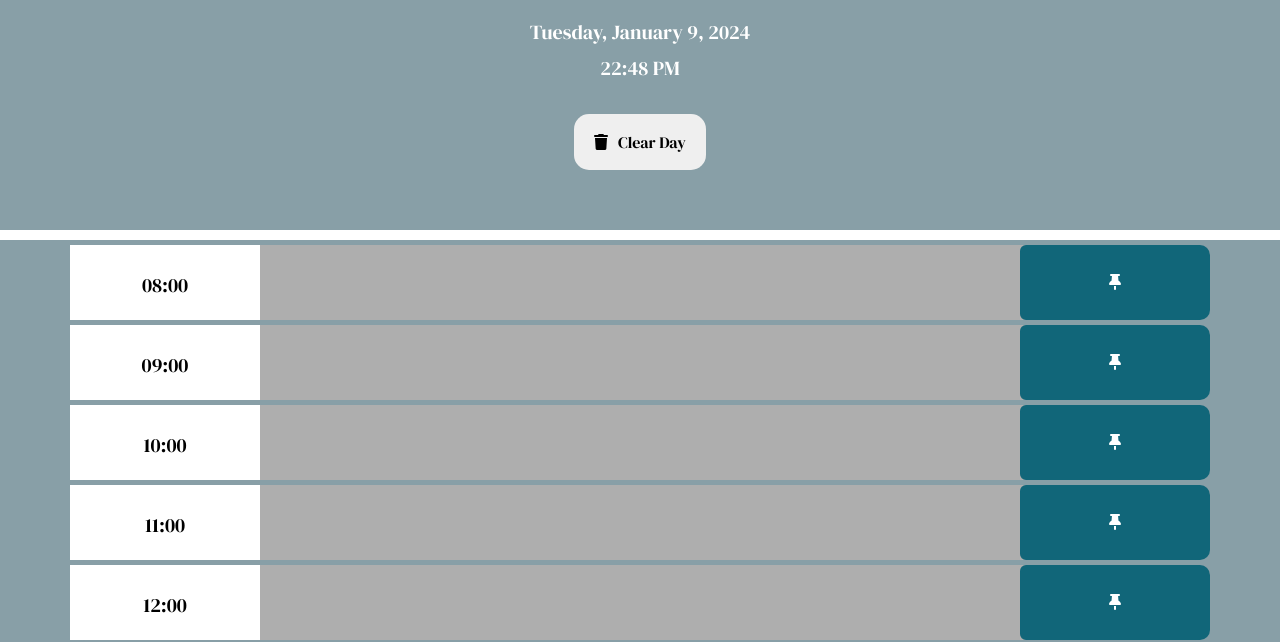
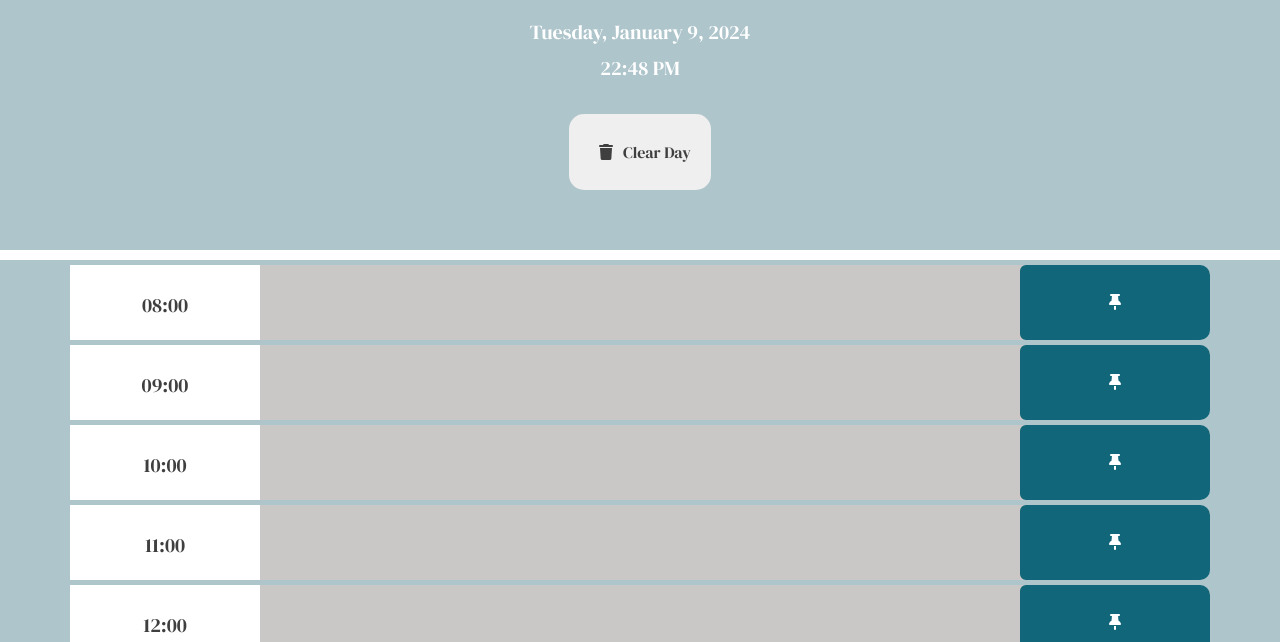
Before and after one commit to quikstart86/TJ---Work-Day-Scheduler, a plain HTML site: page index.html in a window 1280 px wide. Shown: the part 163-805 px from the top of the page. Drawn offline with nearby package versions, Linux system fonts and the light colour scheme.

Commit message:
finshied of the last bit of styling and added in comments to all the HTML/CSS/JS code. Tested the app in browser

```diff
--- a/assets/script.js
+++ b/assets/script.js
@@ -1,18 +1,20 @@
-$(document).ready(function() {
+$(document).ready(function () {
 
+    // dayjs plugin for date and time function on app displaying day/month/year + hours and mins (am/pm)
     function displayTime() {
-        $(`#currentDay`).text(dayjs().format (`dddd, MMMM D, YYYY`))
+        $(`#currentDay`).text(dayjs().format(`dddd, MMMM D, YYYY`))
         $(`#currentTime`).text(dayjs().format(`HH:mm A`))
     }
 
-
+    // update every second
     setInterval(displayTime, 1000)
 
     function updateHour() {
         let currentHour = dayjs().hour();
         let timeBlocks = $(".time-block");
 
-    timeBlocks.each(function() {
+        // if loop > used to cycle through time conditions for functionality and styling
+        timeBlocks.each(function () {
             let blockHour = parseInt($(this).attr("id"));
 
             if (currentHour > blockHour) {
@@ -31,28 +33,23 @@ function updateHour() {
     // Calling the function to update the hours
     updateHour();
 
-$('.saveBtn').on('click', function() {
+    // assigning click function on saveBtn & setting items to local storage
+    $('.saveBtn').on('click', function () {
         let textValue = $(this).siblings('.description').val();
         let timeValue = $(this).parent().attr('id');
         localStorage.setItem(timeValue, textValue);
-    console.log(`Saved: ${timeValue} - ${textValue}`);
     });
 
-$('.time-block').each(function() {
+    // retrieving from local storage
+    $('.time-block').each(function () {
         let hour = $(this).attr('id');
         let storedValue = localStorage.getItem(hour);
         $(this).find('.description').val(storedValue);
         console.log(`Retrieved: ${hour} - ${storedValue}`);
     });
 
-// const saveMessage = `Saved Event`
-// $(`.saveBtn`).on(`click`)
-// , function() {
-// $(`#eventMessage`).innerHTML = saveMessage;
-// }
-
-
-$(`#clearAllBtn`).on(`click`, function() {
+    // adding clear all functionality to the page to clear local storage
+    $(`#clearAllBtn`).on(`click`, function () {
         localStorage.clear()
         document.location.reload();
     })
--- a/assets/style.css
+++ b/assets/style.css
@@ -1,20 +1,22 @@
+/* body styling of doc inc. google font */
 body {
-    font-family: 'DM Serif Display', sans-serif;
+  font-family: "DM Serif Display", sans-serif;
   font-size: 16px;
   line-height: 1;
-    background-color: #889fa7;
+  background-color: #aec5cb;
 }
 
+/* text area styling for input text */
 textarea {
   background: transparent;
   border: none;
   resize: none;
   color: #000000;
-    border-left: 0px solid black;
   padding: 10px;
-    font-family: 'lora';
+  font-family: "lora";
 }
 
+/* header styling */
 header {
   text-align: center;
   background-color: transparent;
@@ -24,43 +26,50 @@ body {
   padding: 60px;
 }
 
+/* Text area styling */
 .description {
   white-space: pre-wrap;
 }
-
+/* time-block styling */
 .time-block {
   text-align: center;
   border-radius: 15px;
 }
 
+/* row styling*/
 .row {
   white-space: pre-wrap;
   height: 80px;
-    border-top: 5px solid #889fa7;
+  border-top: 5px solid #aec5cb;
 }
 
+/* hour styling (& time text) */
 .hour {
   background-color: #ffffff;
-    color: #000000;
-    padding-top: 30px ;
+  color: #3f3f3f;
+  padding-top: 30px;
   font-size: 20px;
 }
 
+/* past styling for hour blocks */
 .past {
-    background-color: #aeaeae;
+  background-color: #cac7c7;
   color: white;
 }
 
+/* present styling for hour blocks */
 .present {
   background-color: #fa948e;
   color: white;
 }
 
+/* future styling for hour blocks */
 .future {
   background-color: #aaf7aa;
   color: white;
 }
 
+/* save btn styling */
 .saveBtn {
   border-top-right-radius: 10px;
   border-bottom-right-radius: 10px;
@@ -68,29 +77,33 @@ body {
   color: white;
 }
 
+/* saveBtn hover styling */
 .saveBtn:hover {
   background-color: #000000;
 }
 
+/* fontawesome save icon styling */
 .saveBtn i:hover {
   font-size: 20px;
   transition: all 0.3s ease-in-out;
 }
 
+/* clear button styling */
 #clearAllBtn {
   padding: 20px;
   border-radius: 15px;
   border: none;
   margin-top: 20px;
+  color: #3f3f3f;
 }
 
+/* clear day trash icon styling */
 .fa-trash {
-    padding-right: 10px;
+  padding: 10px;
+  color: #3f3f3f;
 }
 
-  /* #eventMessage {
-    position: absolute;
-    top: 15%;
-    left: 6%;
-    font-size: 5vw;
-   } */
+/* clear day button hover */
+#clearAllBtn:hover {
+  box-shadow: 0 0 11px rgba(33, 33, 33, 0.2);
+}
--- a/index.html
+++ b/index.html
@@ -5,25 +5,36 @@
   <meta charset="UTF-8" />
   <meta name="viewport" content="width=device-width, initial-scale=1.0" />
   <meta http-equiv="X-UA-Compatible" content="ie=edge" />
+
+  <!-- Bootstrap -->
   <link href="https://cdn.jsdelivr.net/npm/bootstrap@5.3.0-alpha3/dist/css/bootstrap.min.css" rel="stylesheet"
     integrity="sha384-KK94CHFLLe+nY2dmCWGMq91rCGa5gtU4mk92HdvYe+M/SXH301p5ILy+dN9+nJOZ" crossorigin="anonymous" />
+
+  <!-- fontawesome -->
   <link rel="stylesheet" href="https://use.fontawesome.com/releases/v5.8.1/css/all.css"
     integrity="sha384-50oBUHEmvpQ+1lW4y57PTFmhCaXp0ML5d60M1M7uH2+nqUivzIebhndOJK28anvf" crossorigin="anonymous" />
+
+  <!-- google fonts -->
   <link rel="preconnect" href="https://fonts.googleapis.com">
   <link rel="preconnect" href="https://fonts.gstatic.com" crossorigin>
-    <link href="https://fonts.googleapis.com/css2?family=DM+Serif+Display&family=Lora:ital,wght@0,400;0,500;0,600;0,700;1,700&display=swap" rel="stylesheet">
-  <!-- updated link to own custom style sheet -->
+  <link
+    href="https://fonts.googleapis.com/css2?family=DM+Serif+Display&family=Lora:ital,wght@0,400;0,500;0,600;0,700;1,700&display=swap"
+    rel="stylesheet">
+
+  <!-- custom style sheet -->
   <link rel="stylesheet" href="assets/style.css" />
   <title>Work Day Scheduler</title>
+
 </head>
 
 <body>
 
   <header>
     <h1 class="display-3 mb-5">Work Day Scheduler</h1>
-    <p id="currentDay" class="lead"><p id="currentTime" class="lead"></p>
+    <p id="currentDay" class="lead">
+    <p id="currentTime" class="lead"></p>
 
-<!-- Button for emptying all sheduled events from local storage -->
+    <!-- Button for emptying all scheduled events from local storage -->
     <button id="clearAllBtn"><i class="fa-solid fa-trash"></i>Clear Day</button>
   </header>
 
@@ -34,7 +45,6 @@
       <div class="col-md-2 hour">08:00</div>
       <textarea class="col-md-8 description"></textarea>
       <button class="btn saveBtn col-md-2"><i class="fa-solid fa-thumbtack"></i></button>
-        <!-- <p id="eventMessage"></p> -->
     </div>
     <div id="9" class="row time-block">
       <div class="col-md-2 hour">09:00</div>
```
Lines whose indentation alone changed are shown as unchanged.
